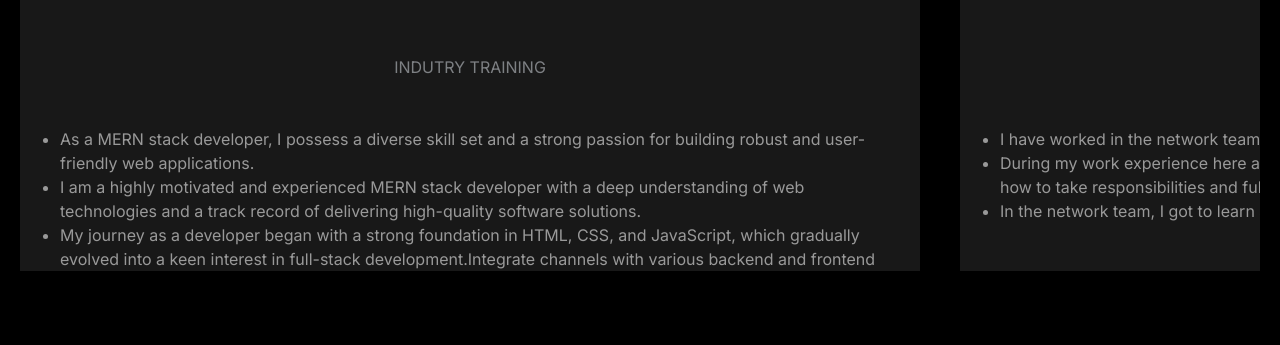
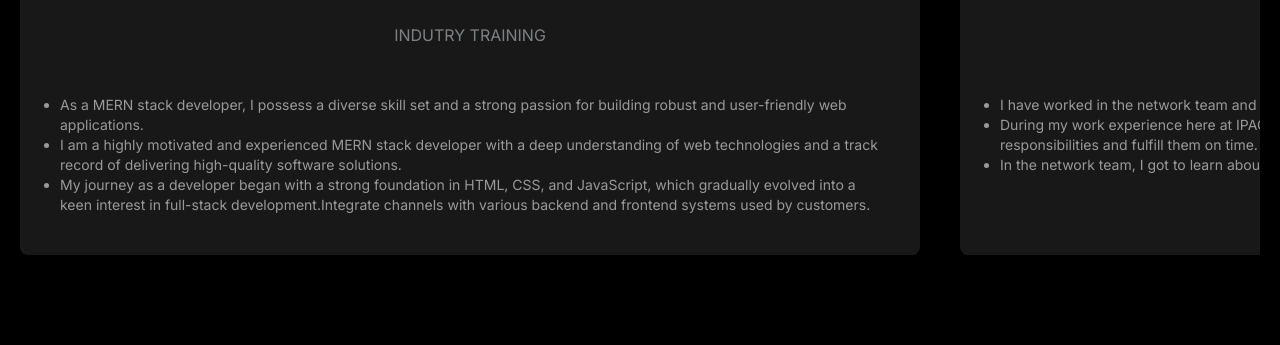
Before and after one commit to SuvrajitGh/SG-Vision, a Next.js app: page / in a window 1280 px wide. Shown: the part 2855-3200 px from the top of the page. Built offline with nearby package versions, Linux system fonts and the light colour scheme.

Commit message:
testimonial and experience

```diff
--- a/app/Templates/ExperienceCard.tsx
+++ b/app/Templates/ExperienceCard.tsx
@@ -47,7 +47,7 @@ const ExperienceCard = (props: Props) => {
         </div>
       </div>
       <p className="uppercase py-5 text-gray-300">{props.mode}</p>
-      <ul className=" list-disc">
+      <ul className=" list-disc text-sm">
         {props.summarypoints.map((point, index) => (
           <li key={index}>{point}</li>
         ))}
--- a/app/Templates/TestimonialCard.tsx
+++ b/app/Templates/TestimonialCard.tsx
@@ -29,7 +29,7 @@ const TestimonialCard = ({ imageSrc, name, content }: TestimonialCardProps) => {
           <path d="M925.036 57.197h-304c-27.6 0-50 22.4-50 50v304c0 27.601 22.4 50 50 50h145.5c-1.9 79.601-20.4 143.3-55.4 191.2-27.6 37.8-69.399 69.1-125.3 93.8-25.7 11.3-36.8 41.7-24.8 67.101l36 76c11.6 24.399 40.3 35.1 65.1 24.399 66.2-28.6 122.101-64.8 167.7-108.8 55.601-53.7 93.7-114.3 114.3-181.9 20.601-67.6 30.9-159.8 30.9-276.8v-239c0-27.599-22.401-50-50-50zM106.036 913.497c65.4-28.5 121-64.699 166.9-108.6 56.1-53.7 94.4-114.1 115-181.2 20.6-67.1 30.899-159.6 30.899-277.5v-239c0-27.6-22.399-50-50-50h-304c-27.6 0-50 22.4-50 50v304c0 27.601 22.4 50 50 50h145.5c-1.9 79.601-20.4 143.3-55.4 191.2-27.6 37.8-69.4 69.1-125.3 93.8-25.7 11.3-36.8 41.7-24.8 67.101l35.9 75.8c11.601 24.399 40.501 35.2 65.301 24.399z"></path>
         </svg>
       </h2>
-      <p className="mt-2 text-sm text-gray-600 dark:text-gray-200">{content}</p>
+      <p className="mt-2 text-sm text-white dark:text-gray-300">{content}</p>
       <div className="flex justify-end mt-4">
         <a
           href="#"
--- a/app/components/gallery/page.tsx
+++ b/app/components/gallery/page.tsx
@@ -4,7 +4,7 @@ import { useRef } from "react";
 import { CardType,cards } from "@/app/utils/Gallerydata";
 const Example = () => {
   return (
-    <div className="bg-[#000]">
+    <div className="bg-[#000]  mt-10">
       <div className="flex h-48 items-center justify-center">
         <span className="font-semibold uppercase text-white tracking-[12px]">
           My Photography Work
--- a/app/components/workexperience/page.tsx
+++ b/app/components/workexperience/page.tsx
@@ -9,9 +9,9 @@ const WorkExperience = () => {
         initial={{ opacity: 0 }}
         whileInView={{ opacity: 1 }}
         transition={{ duration: 1.5 }}
-        className="h-screen  gap-8 p-5 mt-5 md:p-5 overflow-hidden"
+        className="h-screen gap-8 p-5 mt-5  md:p-5 overflow-hidden"
       >
-        <h1 className="text-4xl mb-20 tracking-[15px] text-center uppercase">Experience</h1>
+        <h1 className="text-4xl mb-12 tracking-[15px] text-center uppercase">Experience</h1>
         <div className="flex snap overflow-x-scroll gap-10 mt-5 scrollbar-thin scrollbar-tract-gray-400/20 scrollbar-thumb-indigo-400 scrollbar-rounded-full">
           {experienceData.map((ele) => (
             <ExperienceCard
```
